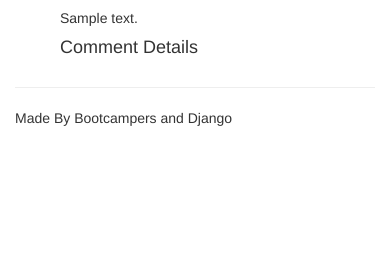
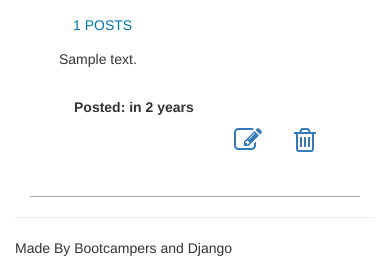
Before and after one commit to cormacio100/we_are_social_with_paypal_and_blog, a Django app: page /thread/1/ in a window 390 px wide; the page is wider, and only the part inside the window is pictured. Shown: the part 784-1052 px from the top of that part. Before the commit the page ends 910 px from the top of that part, so only its background shows below. Run offline with Django 3.2, Linux system fonts and the light colour scheme; a user stored in the database is signed in; tables that the repository leaves empty hold one stand-in row (values such as "Sample post"); some libraries are stand-ins or nearby versions.

Commit message:
Able to edit and delete threads and posts. DB data exported and custom css added

```diff
--- /dev/null
+++ b/static/css/custom.css
@@ -0,0 +1,24 @@
+.row.comment{
+    border-bottom: 1px solid darkgray;
+    border-top: 1px solid darkgray;
+    padding: 1em;
+}
+
+.fa-pencil-square-o,
+fa-trash-o{
+    padding:1em;
+}
+
+.comment-content{
+    margin-top:1em;
+    margin-bottom:2em;
+}
+
+time{
+    font-weight: bold;
+}
+
+.comment-profile p{
+    margin:1em;
+    color: #0077aa;
+}
--- a/templates/base.html
+++ b/templates/base.html
@@ -9,7 +9,8 @@
     <meta name="author" content="">
     <link rel="stylesheet" href="{% static "css/blog.css" %}">
     <link rel="stylesheet" href="https://cdnjs.cloudflare.com/ajax/libs/bootswatch/3.3.6/cerulean/bootstrap.min.css">
-    <link rel="stylesheet" href="{% static "css/font-awesome-4.5.0/css/font-awesome.css" %}">
+    <link rel="stylesheet" href="{% static "css/font-awesome-4.7.0/css/font-awesome.css" %}">
+    <link rel="stylesheet" href="{% static "css/custom.css" %}">
     <script src="https://cdnjs.cloudflare.com/ajax/libs/jquery/3.0.0-alpha1/jquery.min.js"></script>
     <script src="https://cdnjs.cloudflare.com/ajax/libs/twitter-bootstrap/4.0.0-alpha/js/bootstrap.min.js">
     </script>
--- a/templates/comment_details.html
+++ b/templates/comment_details.html
@@ -1 +1,19 @@
-<h4>Comment Details</h4>
+{% load thread_extras %}
+<div class="details">
+    <div class="col-md-6">
+        <div class="pull-left">
+            <time datetime="{{ post.created_at }}">
+                Posted: {{ post.created_at | started_time }}
+            </time>
+        </div>
+    </div>
+    <div class="col-md-6">
+        <div class="pull-right">
+            {% if post.user == user or user.is_staff %}
+                <a href="{% url 'edit_post' thread.id post.id %}"><i class="fa fa-pencil-square-o fa-2x"></i></a>
+                <a href="{% url 'delete_post' thread.id post.id %}"><i class="fa fa-trash-o fa-2x"></i></a>
+            {% endif %}
+        </div>
+    </div>
+    <div class="clearfix"></div>
+</div>
--- a/threads/views.py
+++ b/threads/views.py
@@ -101,3 +101,38 @@ def new_post(request,thread_id):
     args.update(csrf(request))
 
     return render(request,'forum/post_form.html',args)
+
+
+@login_required
+def edit_post(request, thread_id, post_id):
+    thread = get_object_or_404(Thread, pk=thread_id)
+    post = get_object_or_404(Post, pk=post_id)
+
+    if request.method == "POST":
+        form = PostForm(request.POST, instance=post)
+        if form.is_valid():
+            form.save()
+            messages.success(request, "You have updated your thread!")
+
+            return redirect(reverse('thread', args={thread.pk}))
+    else:
+        form = PostForm(instance=post)
+
+    args = {
+        'form': form,
+        'form_action': reverse('edit_post', kwargs={"thread_id": thread.id, "post_id": post.id}),
+        'button_text': 'Update Post'
+    }
+    args.update(csrf(request))
+
+    return render(request, 'forum/post_form.html', args)
+
+@login_required
+def delete_post(request, thread_id, post_id):
+    post = get_object_or_404(Post, pk=post_id)
+    thread_id = post.thread.id
+    post.delete()
+
+    messages.success(request,"Your post was deleted")
+
+    return redirect(reverse('thread',args={thread_id}))
--- a/we_are_social/urls.py
+++ b/we_are_social/urls.py
@@ -53,8 +53,9 @@ urlpatterns = [
     url(r'^threads/(?P<subject_id>\d+)/$', forum_views.threads,name='threads'),
     url(r'^new_thread/(?P<subject_id>\d+)/$', forum_views.new_thread, name='new_thread'),
     url(r'^thread/(?P<thread_id>\d+)/$',forum_views.thread,name='thread'),
-    url(r'^post/new/(?P<thread_id>\d+)/$', forum_views.new_post, name='new_post')
-
+    url(r'^post/new/(?P<thread_id>\d+)/$', forum_views.new_post, name='new_post'),
+    url(r'^post/edit/(?P<thread_id>\d+)/(?P<post_id>\d+)/$',forum_views.edit_post, name='edit_post'),
+    url(r'^post/delete/(?P<thread_id>\d+)/(?P<post_id>\d+)/$', forum_views.delete_post, name='delete_post'),
 ]
 
 from django.conf import settings
```
Also changed, not shown: db_data/db_data.sql (+35 -2 lines).
